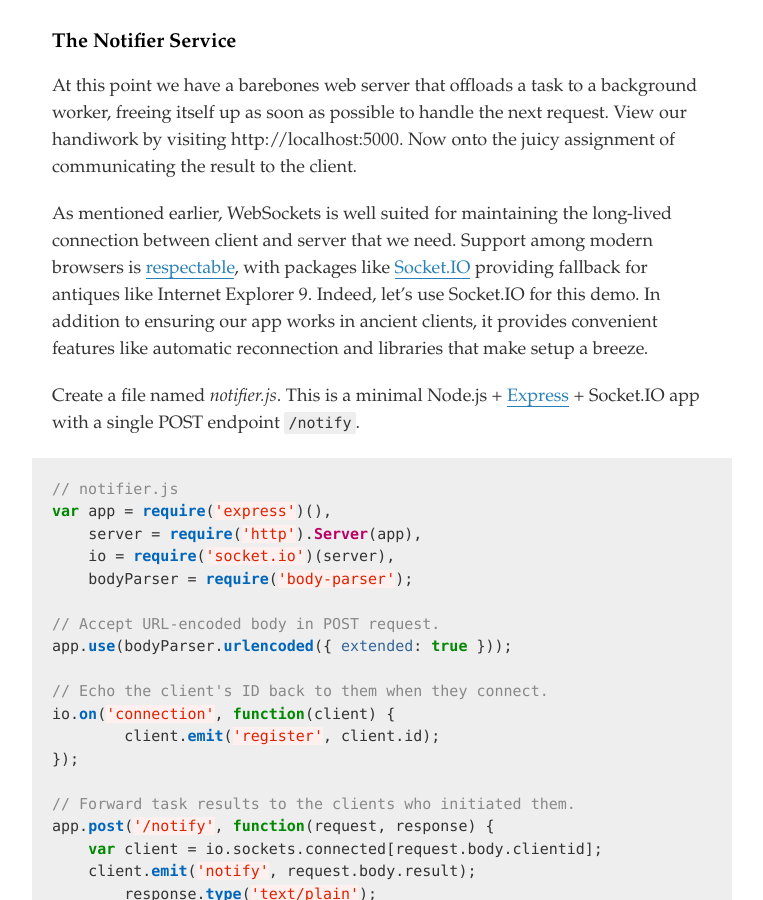
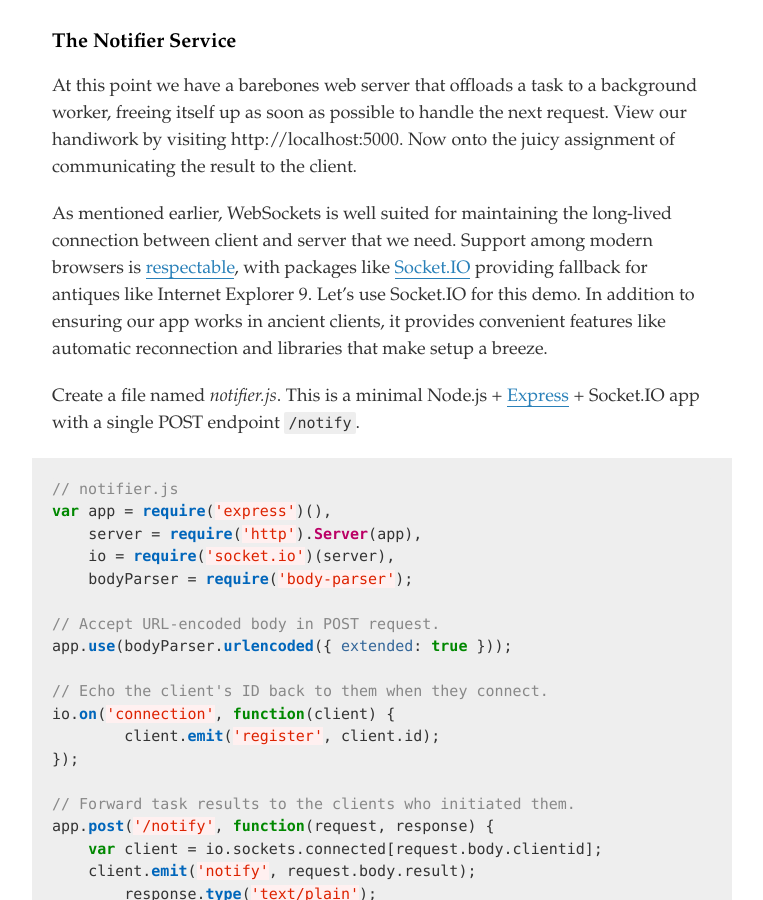
Before and after one commit to mminer/mminer.github.com, a Jekyll site: the page built from _posts/2015-02-21-pattern-for-async-task-queue-results.md, in a window 1280 px wide and 900 px high, scrolled down 3941 px. Shown: the whole window, without its empty margins (258-1021 px from the left). Built offline with Jekyll 4.4.1, drawn with Linux system fonts in a browser that asks for light colours.

```diff
--- a/_posts/2015-02-21-pattern-for-async-task-queue-results.md
+++ b/_posts/2015-02-21-pattern-for-async-task-queue-results.md
@@ -131,7 +131,7 @@
 
 At this point we have a barebones web server that offloads a task to a background worker, freeing itself up as soon as possible to handle the next request. View our handiwork by visiting http://localhost:5000. Now onto the juicy assignment of communicating the result to the client.
 
-As mentioned earlier, WebSockets is well suited for maintaining the long-lived connection between client and server that we need. Support among modern browsers is [respectable](http://caniuse.com/#feat=websockets), with packages like [Socket.IO](http://socket.io/) providing fallback for antiques like Internet Explorer 9. Indeed, let's use Socket.IO for this demo. In addition to ensuring our app works in ancient clients, it provides convenient features like automatic reconnection and libraries that make setup a breeze.
+As mentioned earlier, WebSockets is well suited for maintaining the long-lived connection between client and server that we need. Support among modern browsers is [respectable](http://caniuse.com/#feat=websockets), with packages like [Socket.IO](http://socket.io/) providing fallback for antiques like Internet Explorer 9. Let's use Socket.IO for this demo. In addition to ensuring our app works in ancient clients, it provides convenient features like automatic reconnection and libraries that make setup a breeze.
 
 Create a file named *notifier.js*. This is a minimal Node.js + [Express](http://expressjs.com) + Socket.IO app with a single POST endpoint `/notify`.
 
```
Also changed, not shown: _posts/2018-08-12-recent-reads.md (+1 -1 lines), _posts/2020-10-04-mister-sandman.md (added, +21 -0 lines), images/mister-sandman-puppet.jpg (added), images/mister-sandman-puppet@2x.jpg (added), images/mister-sandman.jpg (added), images/mister-sandman@2x.jpg (added), images/olivias-ghost-shoot.jpg (added), images/olivias-ghost-shoot@2x.jpg (added), images/olivias-ghost-tree-miniature.jpg (added), images/olivias-ghost-tree-miniature@2x.jpg (added).
